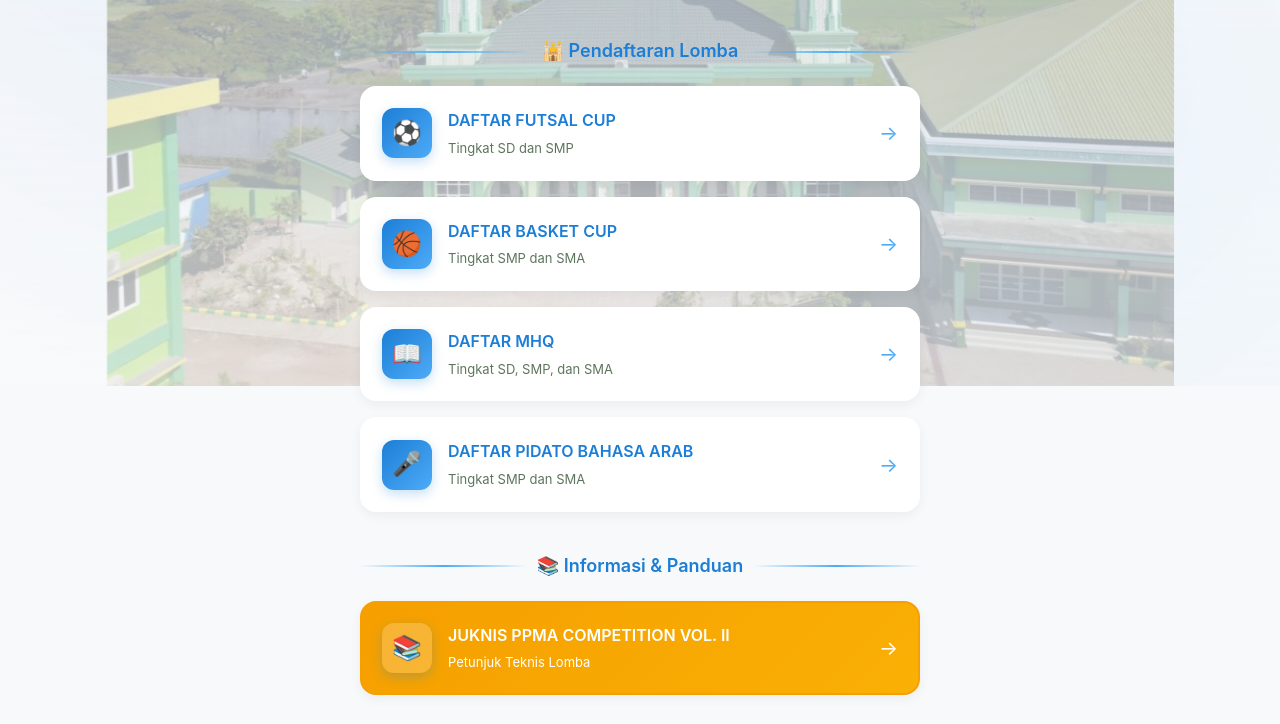
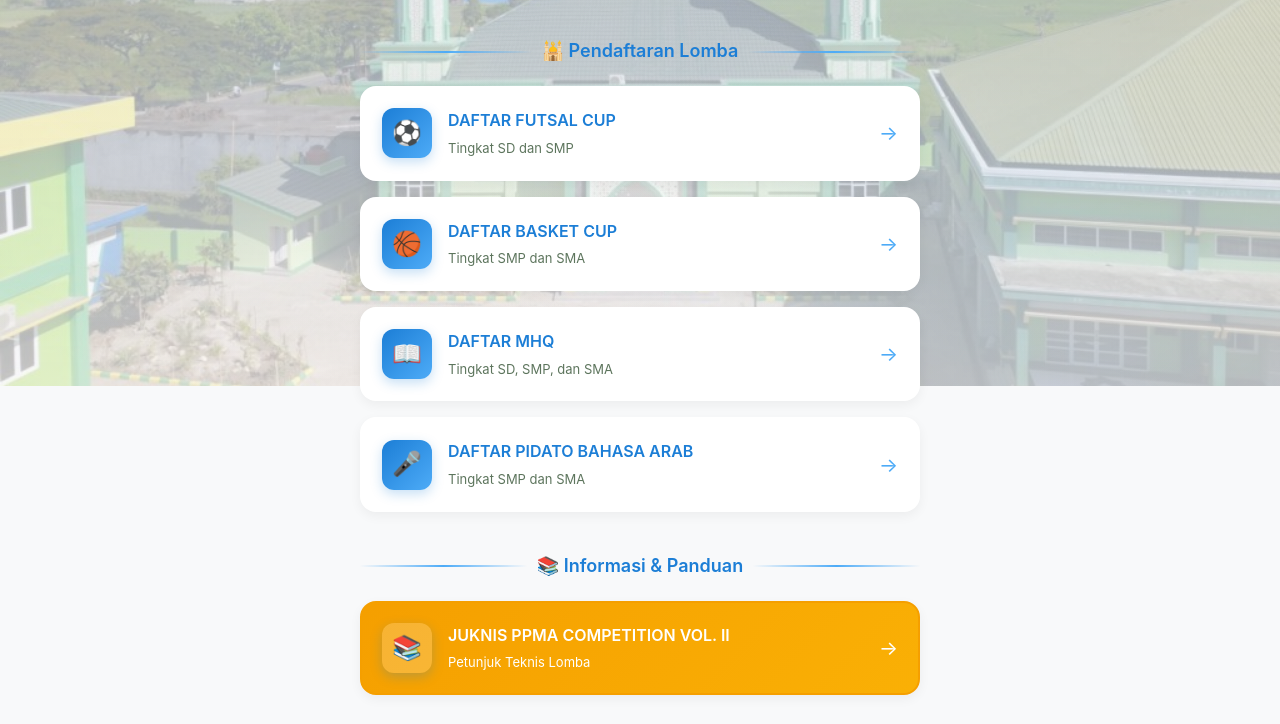
Before and after one commit to PPMAGowa/PPMA-Competition, a plain HTML site: page index.html in a window 1280 px wide. Shown: the part 414-1138 px from the top of the page. Drawn offline with Linux system fonts and the light colour scheme.

Commit message:
Change background pattern to full cover display

```diff
--- a/index.html
+++ b/index.html
@@ -35,7 +35,7 @@
             overflow-x: hidden;
         }
 
-        /* Background Pattern - Proportional Display */
+        /* Background Pattern - Full Cover Display */
         body::before {
             content: '';
             position: fixed;
@@ -44,8 +44,8 @@
             width: 100%;
             height: 100%;
             background-image: url('masjid.jpg');
-            background-size: contain;
-            background-position: center top;
+            background-size: cover;
+            background-position: center center;
             background-repeat: no-repeat;
             z-index: -2;
         }
```
